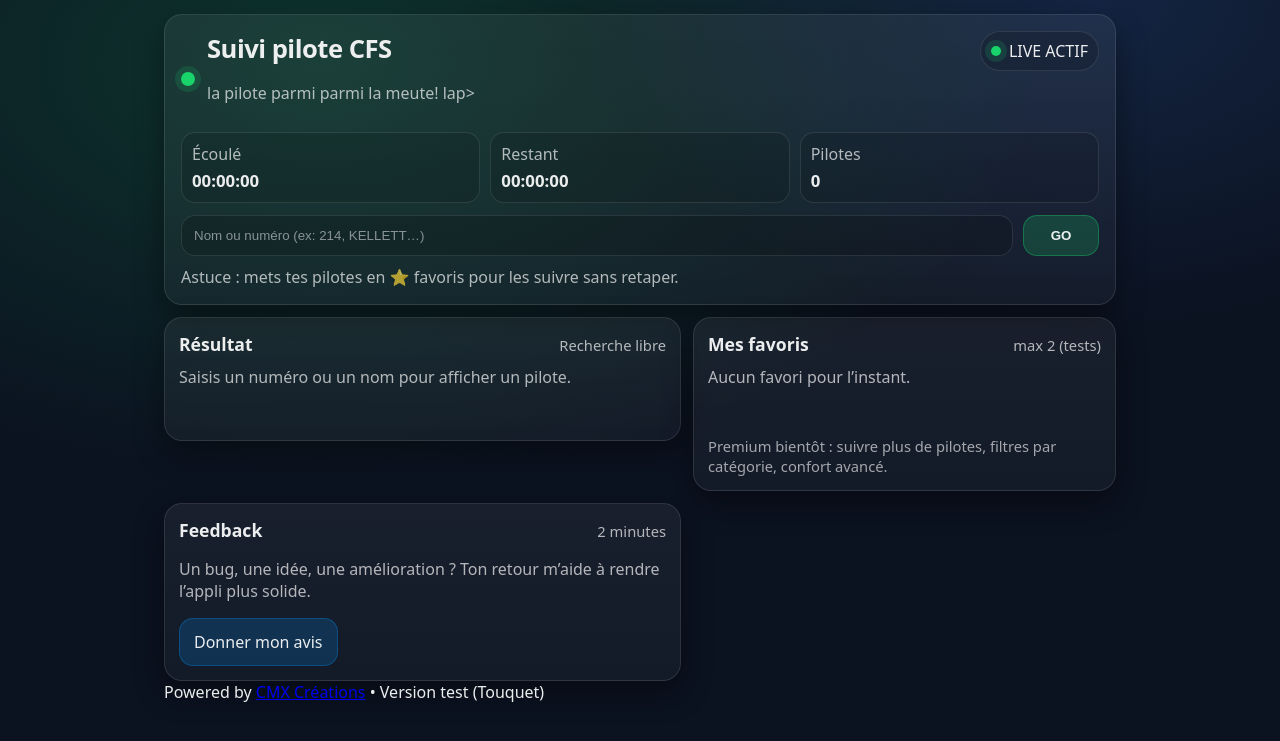
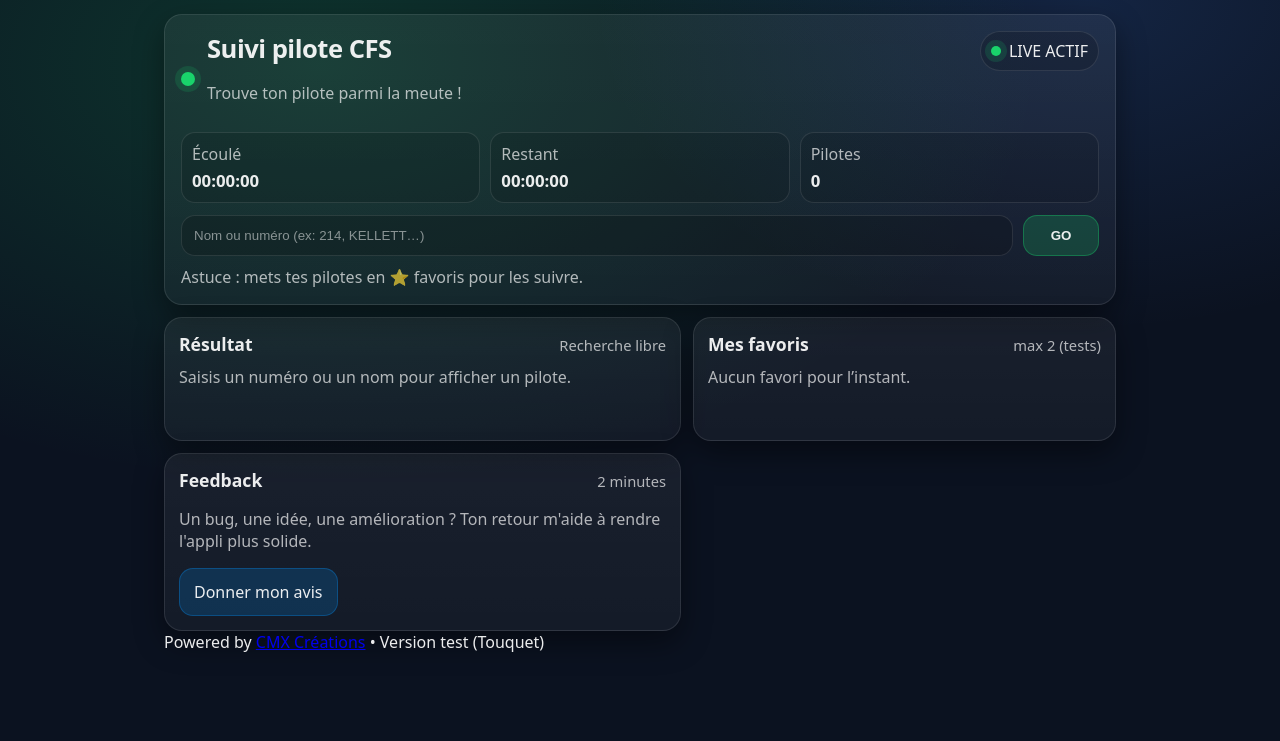
Before and after one commit to DanCMX/Recherche-pilote-CFS, a Flask app: page / in a window 1280 px wide. Shown: the top 741 px of the page. Run offline with Flask 3, Linux system fonts and the light colour scheme; data that the repository does not hold is empty.

Commit message:
Update index.html

```diff
--- a/templates/index.html
+++ b/templates/index.html
@@ -21,7 +21,7 @@
           <div class="logo-dot" aria-hidden="true"></div>
           <div>
             <h1>Suivi pilote CFS</h1>
-            <p class="muted">la pilote parmi parmi la meute! lap>
+            <p class="muted">Trouve ton pilote parmi la meute !</p>
           </div>
         </div>
 
@@ -52,7 +52,7 @@
       </form>
 
       <div class="hint muted">
-        Astuce : mets tes pilotes en ⭐ favoris pour les suivre sans retaper.
+        Astuce : mets tes pilotes en ⭐ favoris pour les suivre.
       </div>
     </header>
 
@@ -74,11 +74,8 @@
           <span class="muted small">max 2 (tests)</span>
         </div>
 
-        <div id="favorites-zone" class="zone muted">Aucun favori pour l’instant.</div>
+        <div id="favorites-zone" class="zone muted">Aucun favori pour l'instant.</div>
 
-        <div class="premium muted small">
-          Premium bientôt : suivre plus de pilotes, filtres par catégorie, confort avancé.
-        </div>
       </section>
 
       <!-- Feedback -->
@@ -89,10 +86,9 @@
         </div>
 
         <p class="muted">
-          Un bug, une idée, une amélioration ? Ton retour m’aide à rendre l’appli plus solide.
+          Un bug, une idée, une amélioration ? Ton retour m'aide à rendre l'appli plus solide.
         </p>
 
-        <!-- Remplace le href par ton lien Google Form -->
         <a class="btn btn-secondary" id="feedback-link" href="#" target="_blank" rel="noopener">
           Donner mon avis
         </a>
@@ -100,9 +96,9 @@
     </main>
 
     <div class="footer-note">
-  Powered by
-  <a class="footer-link" href="https://cmxcreations.fr" target="_blank" rel="noopener">CMX Créations</a>
-  • Version test (Touquet)
+      Powered by
+      <a class="footer-link" href="https://cmxcreations.fr" target="_blank" rel="noopener">CMX Créations</a>
+      • Version test (Touquet)
     </div>
   </div>
 </body>
```
